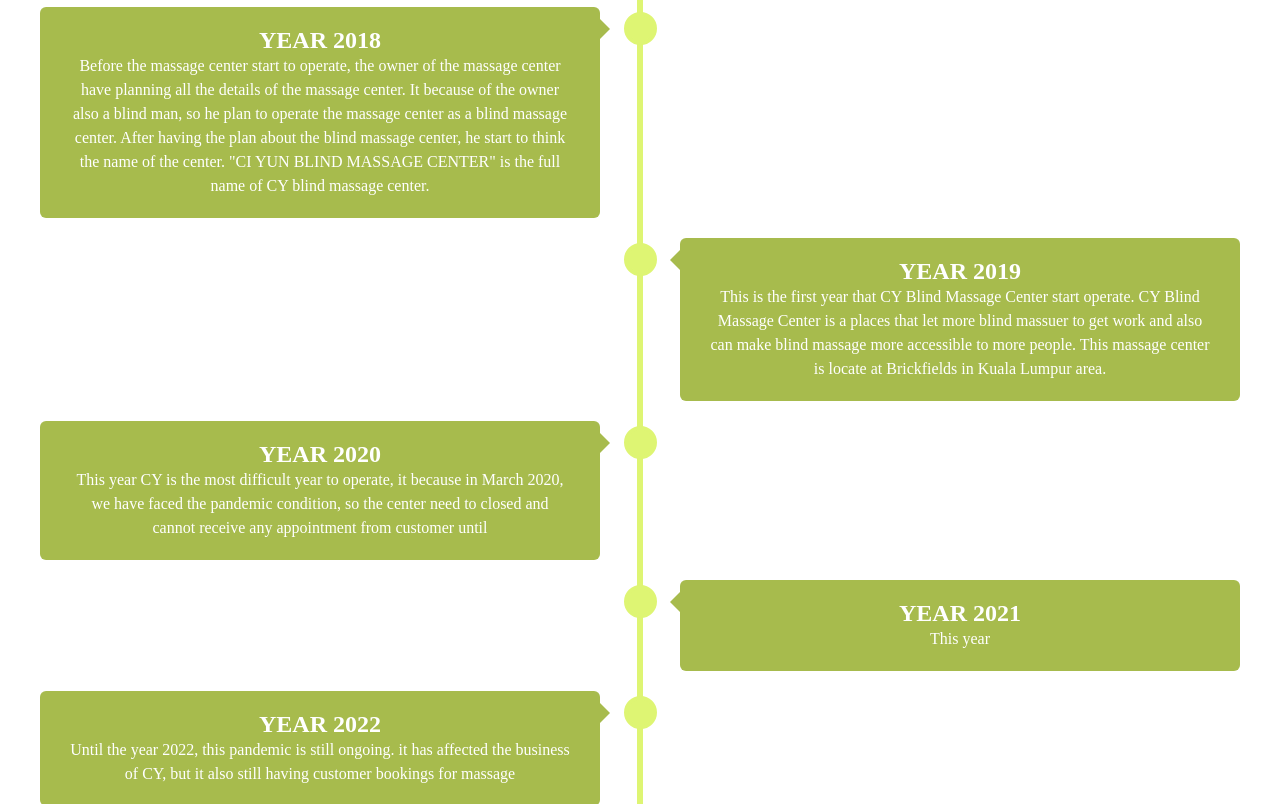
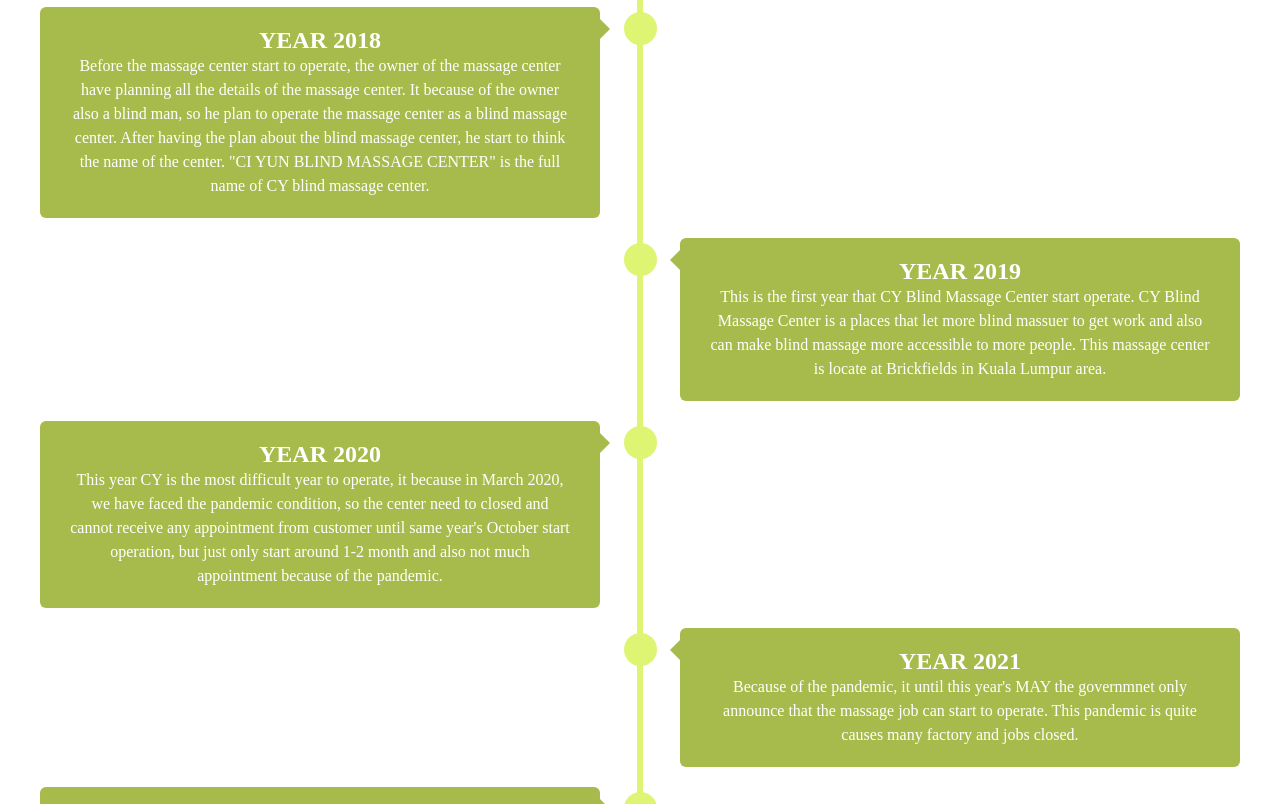
Before and after one commit to yykuak/cyblindmassage, a plain HTML site: page Abt.html in a window 1280 px wide. Shown: the part 144-948 px from the top of the page. Drawn offline with Linux system fonts and the light colour scheme.

Commit message:
Update Abt.html

```diff
--- a/Abt.html
+++ b/Abt.html
@@ -60,14 +60,17 @@
               This year CY is the most difficult year to operate, it because in
               March 2020, we have faced the pandemic condition, so the center
               need to closed and cannot receive any appointment from customer
-              until
+              until same year's October start operation, but just only start around 1-2 month
+              and also not much appointment because of the pandemic.
             </p>
           </div>
         </div>
         <div class="container right">
           <div class="content">
             <h2>YEAR 2021</h2>
-            <p>This year</p>
+            <p>Because of the pandemic, it until this year's MAY the governmnet only
+            announce that the massage job can start to operate. This pandemic is quite causes
+            many factory and jobs closed.</p>
           </div>
         </div>
         <div class="container left">
@@ -76,7 +79,7 @@
             <p>
               Until the year 2022, this pandemic is still ongoing. it has
               affected the business of CY, but it also still having customer
-              bookings for massage
+              bookings for massage, and now is still ongoing....
             </p>
           </div>
         </div>
```
